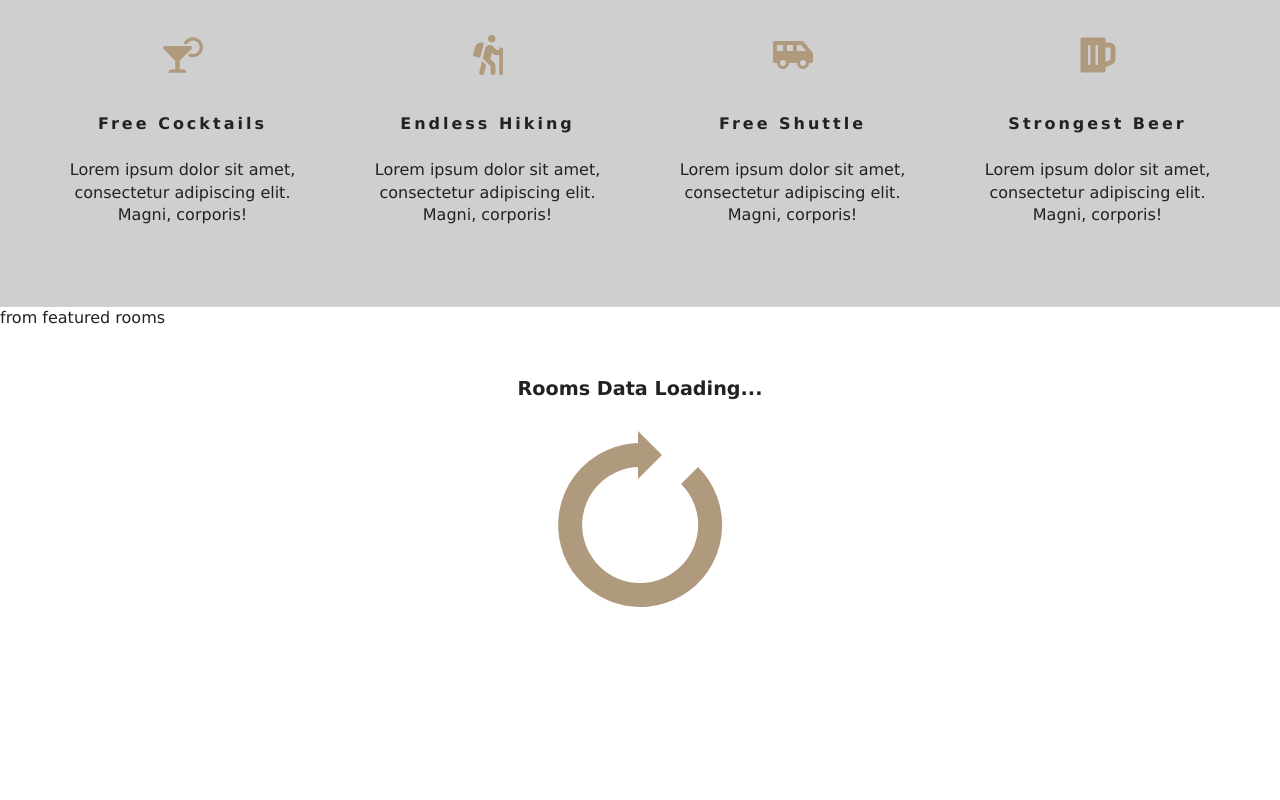
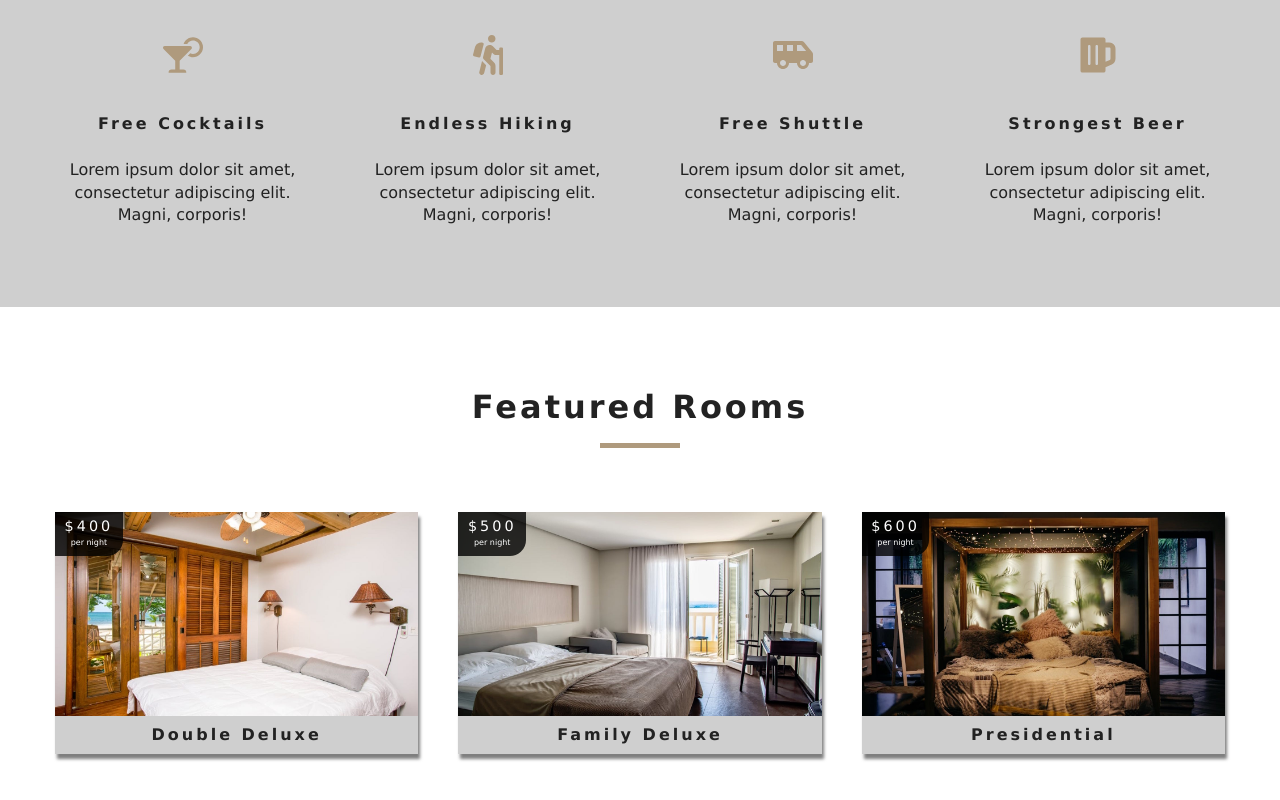
Before and after one commit to kolpakovin/four-seasons, a React (Create React App) app: page / in a window 1280 px wide. Shown: the part 972-1772 px from the top of the page. Before the commit the page ends 1603 px from the top, so only its background shows below. Built offline with nearby package versions, Linux system fonts and the light colour scheme.

Commit message:
Room component UI + usage of created classes for better and UX and perfomance

```diff
--- a/src/components/FeaturedRooms.js
+++ b/src/components/FeaturedRooms.js
@@ -1,17 +1,23 @@
 import React, { useContext } from 'react';
+import { RoomContex } from '../Context';
 
-import { RoomContex } from '../Context';
 import Loading from './Loading';
+import Title from './Title';
+import Room from './Room';
 
 
 const FeaturedRooms = () => {
-    const {featuredRooms : rooms} = useContext(RoomContex);
-    console.log(rooms)
+    let { loading, featuredRooms: rooms } = useContext(RoomContex);
+    rooms = rooms.map(room => {
+        return <Room key={room.id} room={room} />
+    })
     return (
-        <div>
-            from featured rooms
-            <Loading />
-        </div>
+        <section className="featured-rooms">
+            <Title title="featured rooms" />
+            <div className="featured-rooms-center">
+                {loading ? <Loading /> : rooms}
+            </div>
+        </section>
     )
 }
 
--- /dev/null
+++ b/src/components/Room.js
@@ -0,0 +1,35 @@
+import React from 'react';
+import { Link } from 'react-router-dom';
+import defaultImg from '../images/room-1.jpeg';
+import PropTypes from 'prop-types';
+
+const Room = ({ room }) => {
+    const { name, slug, images, price } = room;
+
+    return (
+        <article className="room">
+            <div className="img-container">
+                <img src={images[0] || defaultImg} alt="single room" />
+                <div className="price-top">
+                    <h6>${price}</h6>
+                    <p>per night</p>
+                </div>
+                <Link to={`/rooms/${slug}`} className="btn-primary room-link" >
+                    Features
+                </Link>
+            </div>
+            <p className="room-info">{name}</p>
+        </article>
+    )
+}
+
+export default Room;
+
+Room.propTypes = {
+    room: PropTypes.shape({
+        name: PropTypes.string.isRequired,
+        slug: PropTypes.string.isRequired,
+        images: PropTypes.arrayOf(PropTypes.string).isRequired,
+        price: PropTypes.number.isRequired,
+    })
+}
```
